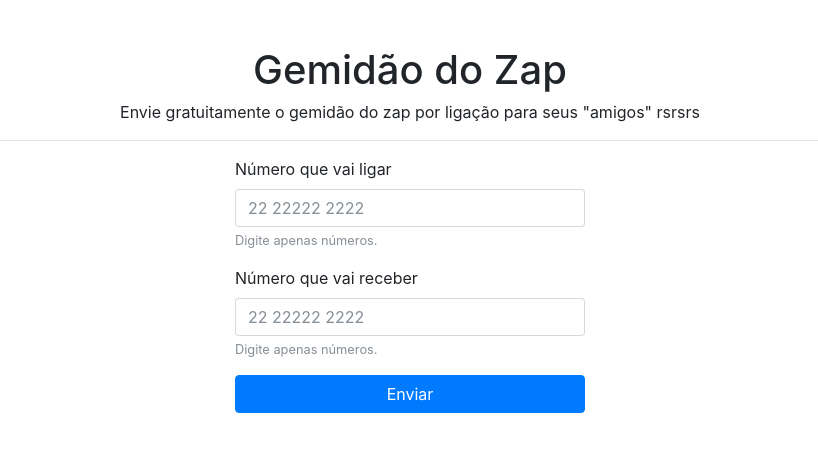
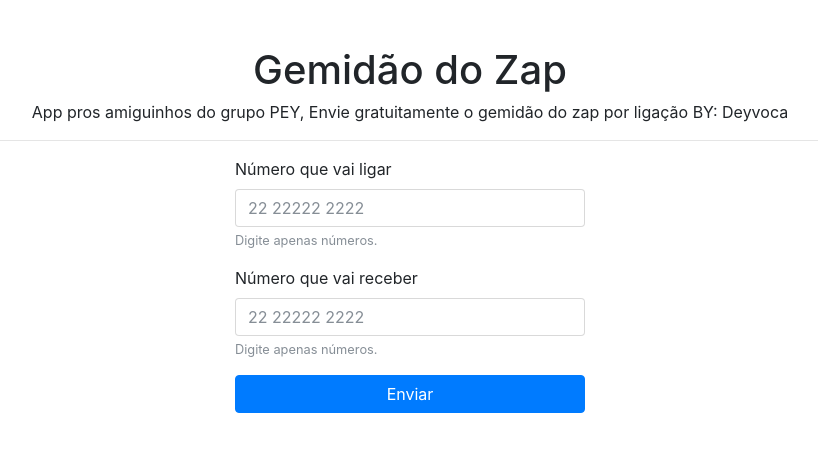
Before and after one commit to deyvisonbatista/troll-grupo, a plain HTML site: page index.html in a window 1280 px wide. Shown: the whole page, without its empty margins (230-1048 px from the left). Drawn offline with nearby package versions, Linux system fonts and the light colour scheme.

Commit message:
Update index.html

```diff
--- a/index.html
+++ b/index.html
@@ -14,7 +14,7 @@
     <div class="row">
       <div class="col-md-12 text-center">
         <h1>Gemidão do Zap</h1>
-        <p>Envie gratuitamente o gemidão do zap por ligação para seus "amigos" rsrsrs</p>
+        <p>App pros amiguinhos do grupo PEY, Envie gratuitamente o gemidão do zap por ligação BY: Deyvoca</p>
         <hr>
       </div>
       <div class="col-md-4 ml-auto mr-auto">
```
